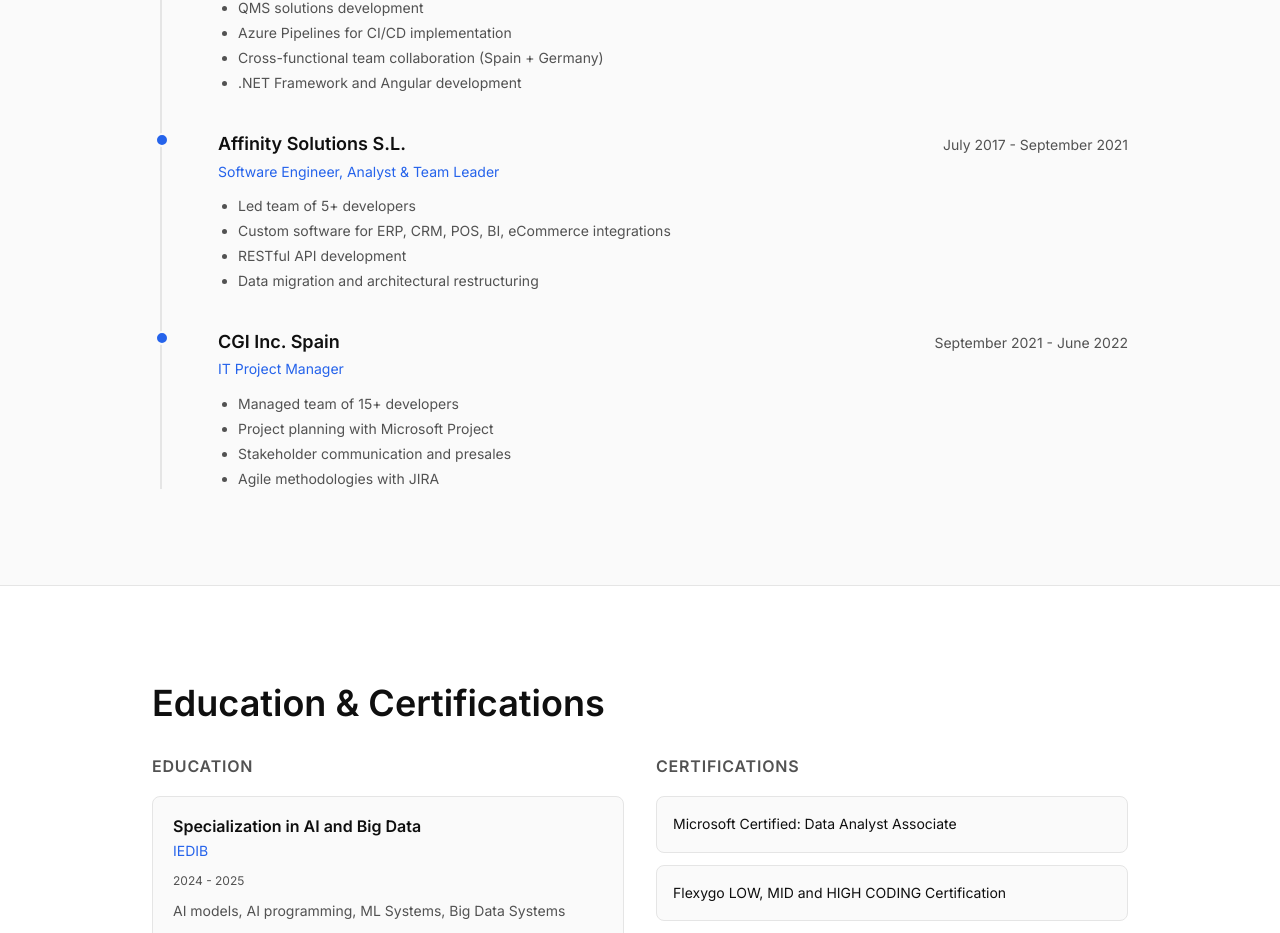
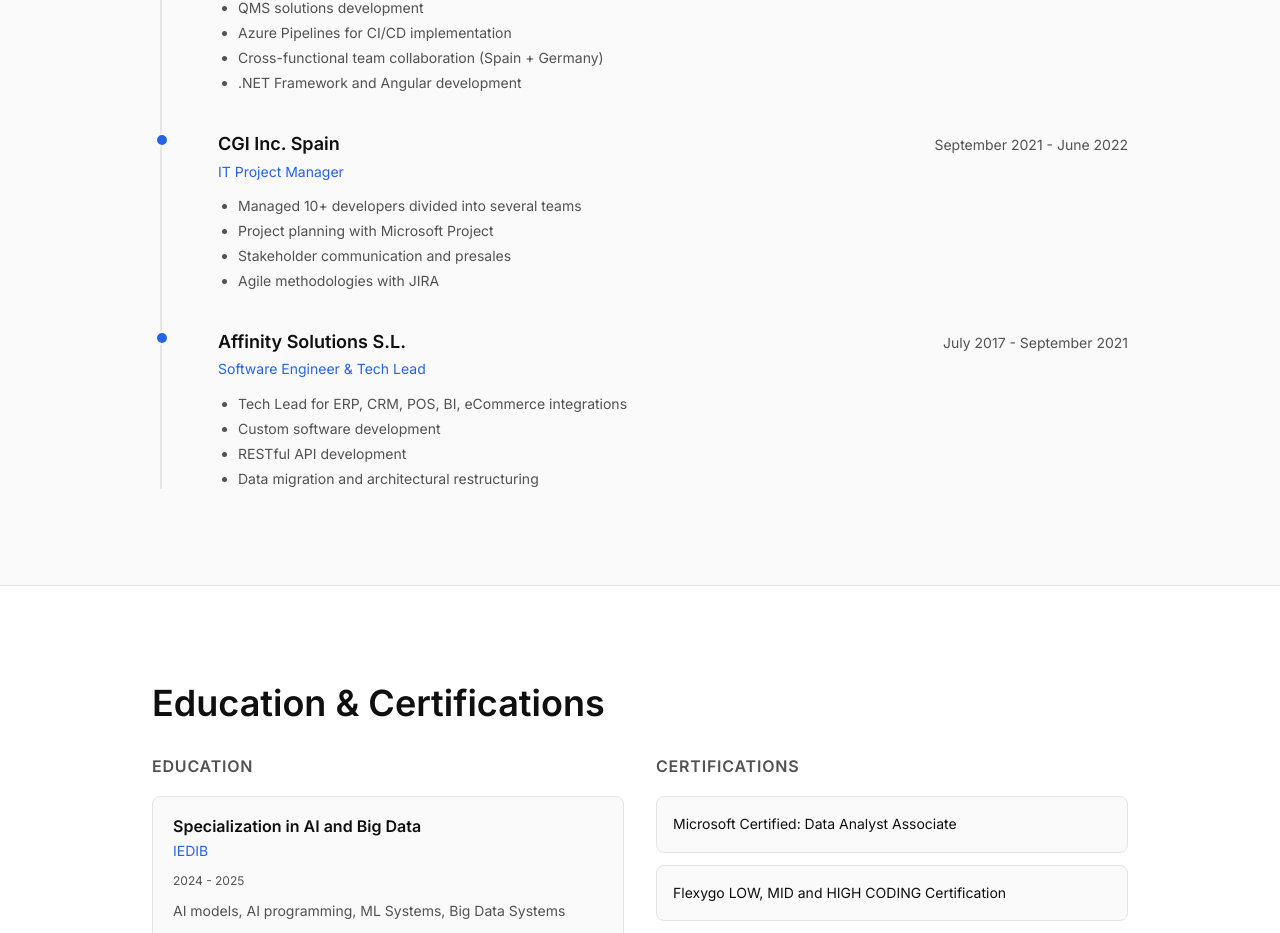
Before and after one commit to AlejOcana/portfolio-angular, an Angular app: page / in a window 1280 px wide. Shown: the part 2914-3847 px from the top of the page. Built offline with nearby package versions, Linux system fonts and the light colour scheme.

Commit message:
Fix experience: ordered by date, fix Affinity and CGI roles

```diff
--- a/src/app/core/portfolio-data.service.ts
+++ b/src/app/core/portfolio-data.service.ts
@@ -130,25 +130,25 @@
         ],
       },
       {
-        company: 'Affinity Solutions S.L.',
-        role: 'Software Engineer, Analyst & Team Leader',
-        period: 'July 2017 - September 2021',
-        highlights: [
-          'Led team of 5+ developers',
-          'Custom software for ERP, CRM, POS, BI, eCommerce integrations',
-          'RESTful API development',
-          'Data migration and architectural restructuring',
-        ],
-      },
-      {
         company: 'CGI Inc. Spain',
         role: 'IT Project Manager',
         period: 'September 2021 - June 2022',
         highlights: [
-          'Managed team of 15+ developers',
+          'Managed 10+ developers divided into several teams',
           'Project planning with Microsoft Project',
           'Stakeholder communication and presales',
           'Agile methodologies with JIRA',
+        ],
+      },
+      {
+        company: 'Affinity Solutions S.L.',
+        role: 'Software Engineer & Tech Lead',
+        period: 'July 2017 - September 2021',
+        highlights: [
+          'Tech Lead for ERP, CRM, POS, BI, eCommerce integrations',
+          'Custom software development',
+          'RESTful API development',
+          'Data migration and architectural restructuring',
         ],
       },
     ];
```
